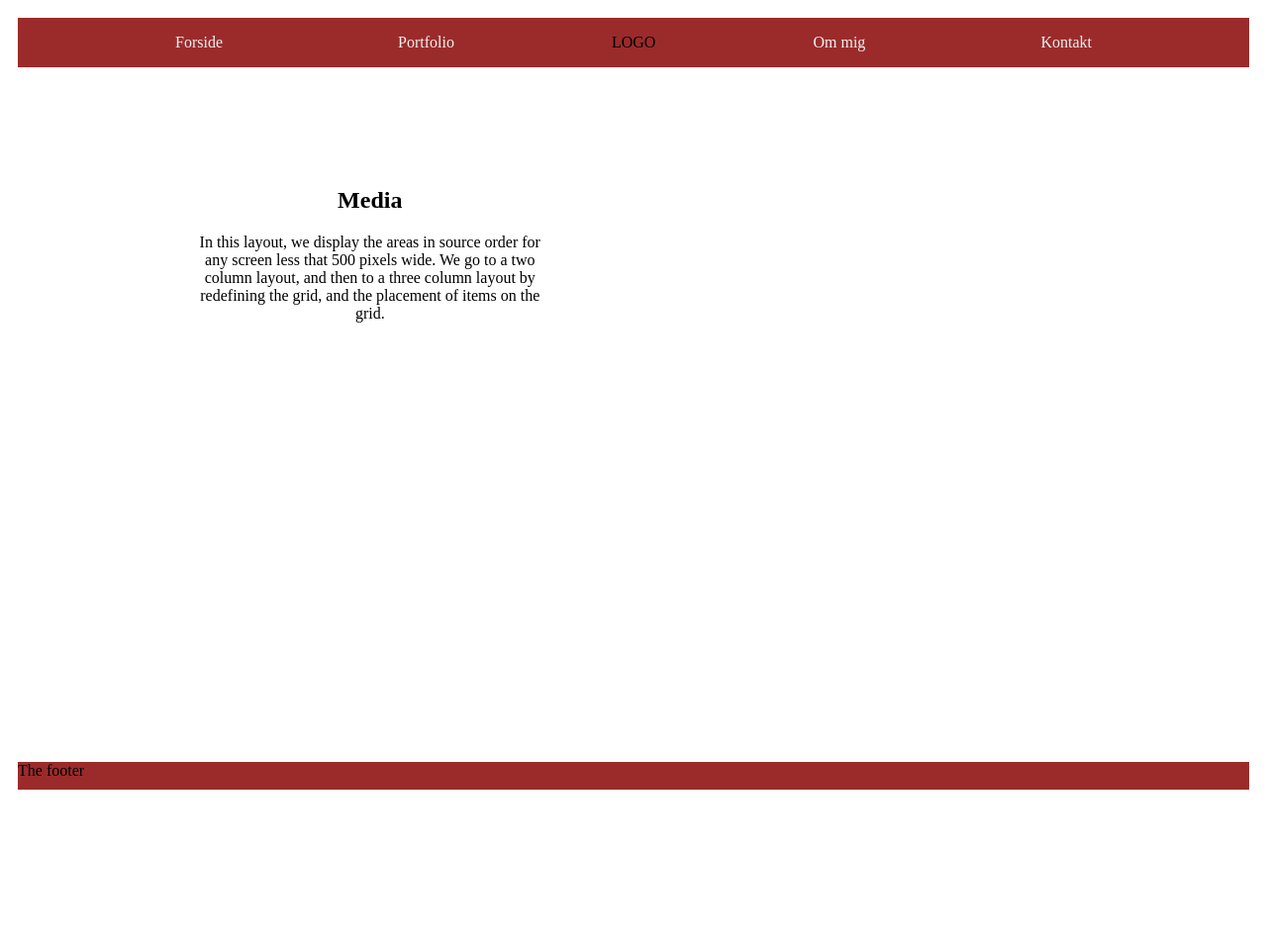
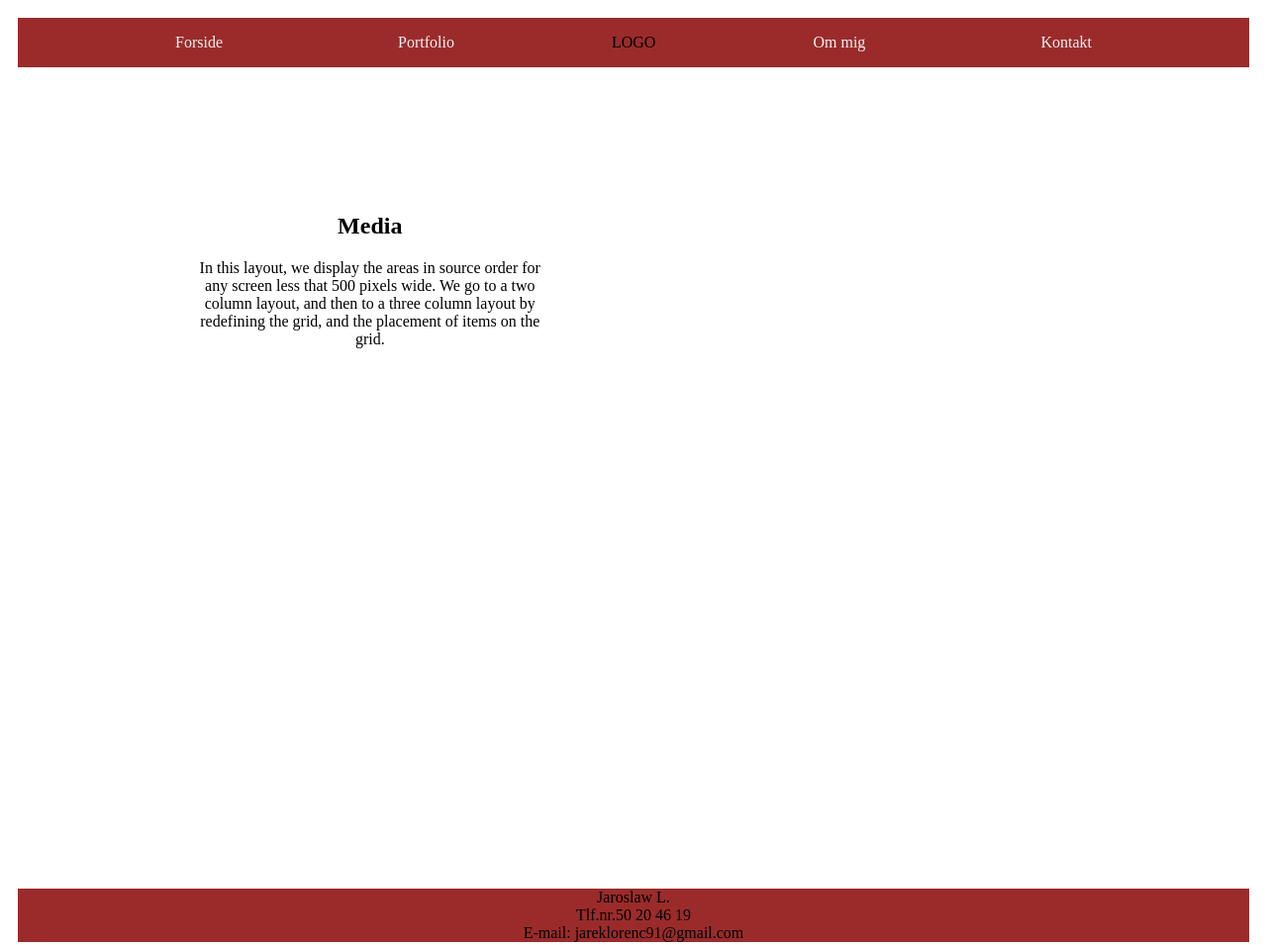
Before and after one commit to jilo26281/Projekt3, a plain HTML site: page Portfolio.html in a window 1280 px wide. Shown: the whole page at 99% size. Before the commit the page ends 816 px from the top, so only its background shows below. Drawn offline with Linux system fonts and the light colour scheme.

Commit message:
footer
footer text

```diff
--- a/Portfolio.html
+++ b/Portfolio.html
@@ -23,7 +23,7 @@
             <h1>Media</h1>
             <p>In this layout, we display the areas in source order for any screen less that 500 pixels wide. We go to a two column layout, and then to a three column layout by redefining the grid, and the placement of items on the grid.</p>
         </article>
-        <footer class="footer">The footer</footer>
+        <footer class="footer">Jaroslaw L.<br>Tlf.nr.50 20 46 19<br>E-mail: jareklorenc91@gmail.com</footer>
   </div>
 
 
--- a/styles/Portfolio.css
+++ b/styles/Portfolio.css
@@ -43,6 +43,7 @@ text-align: center;
   grid-area: footer;
   background-color: #9B2B2B;
   margin-top: 100px;
+  text-align: center;
 
 }
 
```
